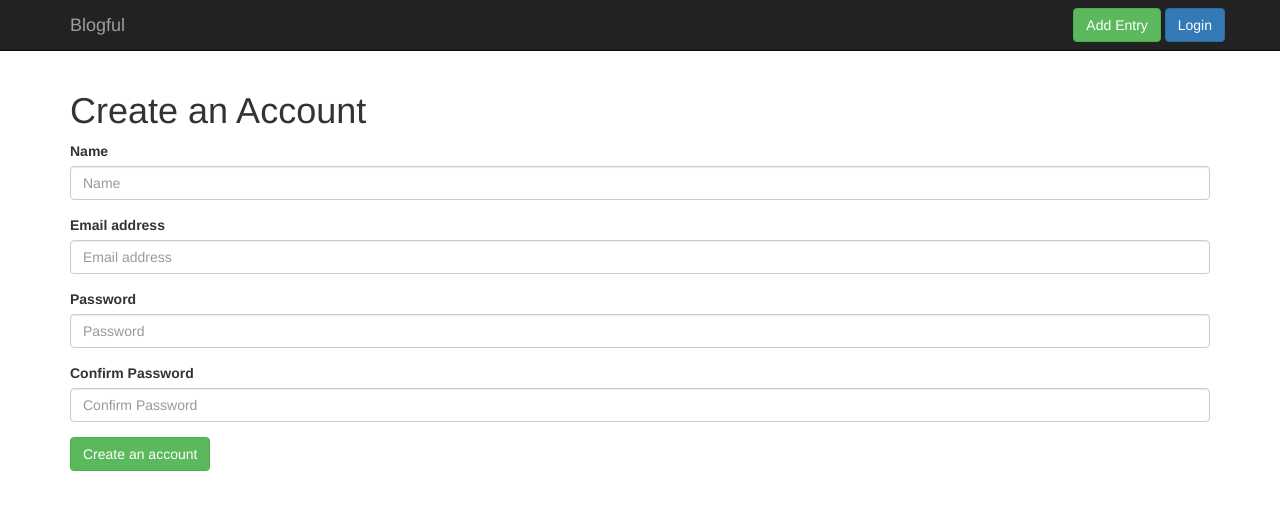
After one commit to wilbert-abreu/thinkful-python-fullstack-projects, a Flask app: page /create-account in a window 1280 px wide. The commit adds this page. Shown: the top 510 px of the page. Run offline with Flask 2, Linux system fonts and the light colour scheme; parts of the project's set-up code (start-up, migrations or seed data) failed here and were passed over; some libraries are stand-ins or nearby versions.

Commit message:
users can now create accounts

```diff
--- a/blog/blog/templates/add_entry.html
+++ b/blog/blog/templates/add_entry.html
@@ -14,6 +14,6 @@
         <label for="content">Content</label>
         <textarea class="form-control" id="content" name="content" placeholder="Entry content" rows="20" required></textarea>
     </div>
-    <button type="submit" class="btn btn-default">Submit</button>
+    <button type="submit" class="btn btn-success">Submit</button>
 </form>
 {% endblock %}
--- a/blog/blog/templates/base.html
+++ b/blog/blog/templates/base.html
@@ -34,11 +34,11 @@
                 </div>
                 <div class="collapse navbar-collapse">
                     <ul class="nav navbar-nav navbar-right">
-                      <a href="{{url_for('add_entry_get')}}" class="btn btn-default navbar-btn">Add Entry</a>
+                      <a href="{{url_for('add_entry_get')}}" class="btn btn-success navbar-btn">Add Entry</a>
                       {% if current_user.is_authenticated %}
-                        <a href="{{url_for('logout')}}" class="btn btn-default navbar-btn">Logout</a>
+                        <a href="{{url_for('logout')}}" class="btn btn-primary navbar-btn">Logout</a>
                       {% else %}
-                        <a href="{{url_for('login_get')}}" class="btn btn-default navbar-btn">Login</a>
+                        <a href="{{url_for('login_get')}}" class="btn btn-primary navbar-btn">Login</a>
                       {% endif %}
 
                     </ul>
--- /dev/null
+++ b/blog/blog/templates/create_account.html
@@ -0,0 +1,23 @@
+{% extends "base.html" %}
+{% block content %}
+<h1>Create an Account</h1>
+<form role="form" method="POST">
+    <div class="form-group">
+        <label for="name">Name</label>
+        <input type="text" class="form-control" id="name" name="name" placeholder="Name" required>
+    </div>
+    <div class="form-group">
+        <label for="email">Email address</label>
+        <input type="email" class="form-control" id="email" name="email" placeholder="Email address" required>
+    </div>
+    <div class="form-group">
+        <label for="password">Password</label>
+        <input type="password" class="form-control" id="password" name="password" placeholder="Password" required>
+    </div>
+    <div class="form-group">
+        <label for="confirm_password">Confirm Password</label>
+        <input type="password" class="form-control" id="confirm_password" name="confirm_password" placeholder="Confirm Password" required>
+    </div>
+    <button type="submit" class="btn btn-success">Create an account</button>
+</form>
+{% endblock %}
--- a/blog/blog/templates/login.html
+++ b/blog/blog/templates/login.html
@@ -1,5 +1,6 @@
 {% extends "base.html" %}
 {% block content %}
+<h1>Login</h1>
 <form role="form" method="POST">
     <div class="form-group">
         <label for="email">Email address</label>
@@ -9,6 +10,7 @@
         <label for="password">Password</label>
         <input type="password" class="form-control" id="password" name="password" placeholder="Password" required>
     </div>
-    <button type="submit" class="btn btn-default">Submit</button>
+    <button type="submit" class="btn btn-primary">Submit</button>
+    &nbsp;&nbsp;&nbsp;&nbsp;&nbsp;<a class="btn btn-success" href="{{url_for('create_account_get')}}">Create an account</a>
 </form>
 {% endblock %}
--- a/blog/blog/views.py
+++ b/blog/blog/views.py
@@ -143,3 +143,36 @@ from flask.ext.login import logout_user
 def logout():
     logout_user()
     return redirect(url_for("entries"))
+
+from werkzeug.security import generate_password_hash
+
+@app.route("/create-account", methods=["GET"])
+def create_account_get():
+    return render_template("create_account.html")
+
+@app.route("/create-account", methods=["POST"])
+def create_account_post():
+    name = request.form["name"]
+    email = request.form["email"]
+    password = request.form["password"]
+    confirm_password = request.form["confirm_password"]
+
+    if session.query(User).filter_by(email=email).first():
+        flash("The is already a registered user with that email", "danger")
+        return redirect(url_for("create_account_get"))
+
+    while len(password) < 8:
+        flash("Please make the password at least 8 characters long", "danger")
+        return redirect(url_for("create_account_get"))
+
+    while password != confirm_password:
+        flash("Passwords do not match", "danger")
+        return redirect(url_for("create_account_get"))
+
+    user = User(name=name, email=email,
+                password=generate_password_hash(password))
+    session.add(user)
+    session.commit()
+
+    login_user(user,remember=True)
+    return redirect(url_for("entries"))
```
